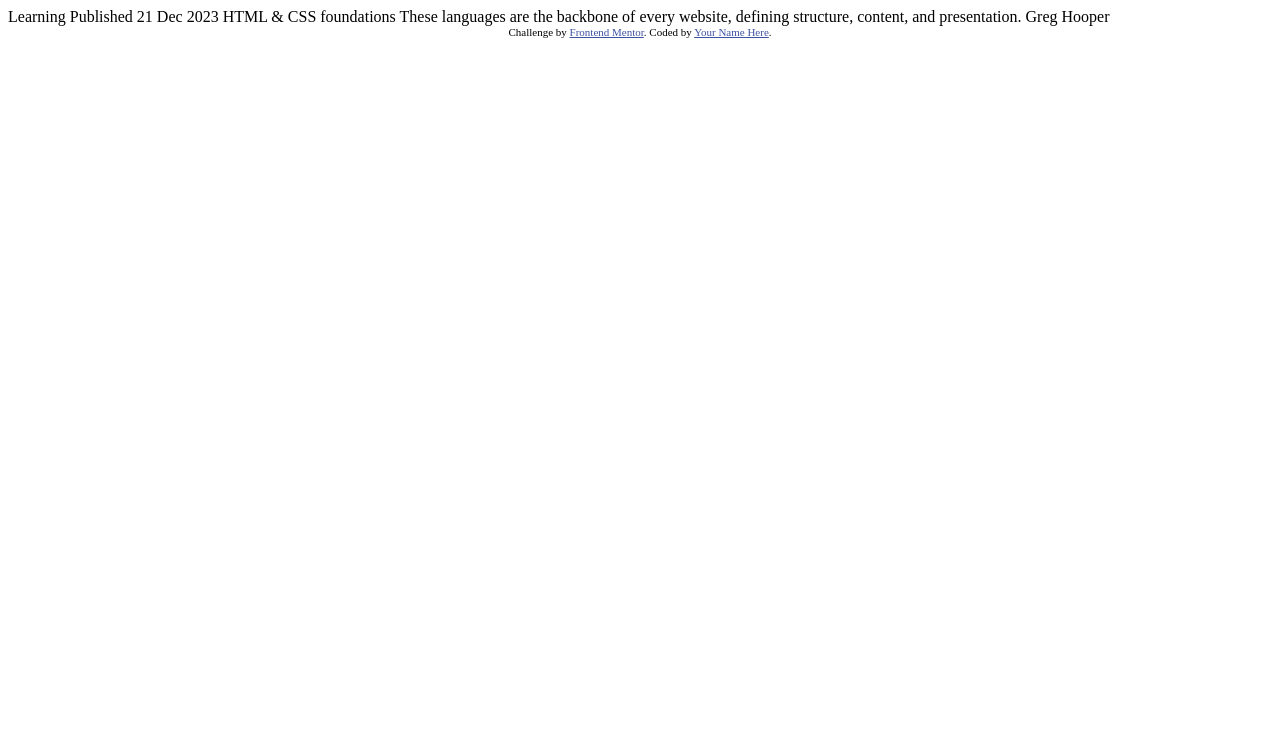
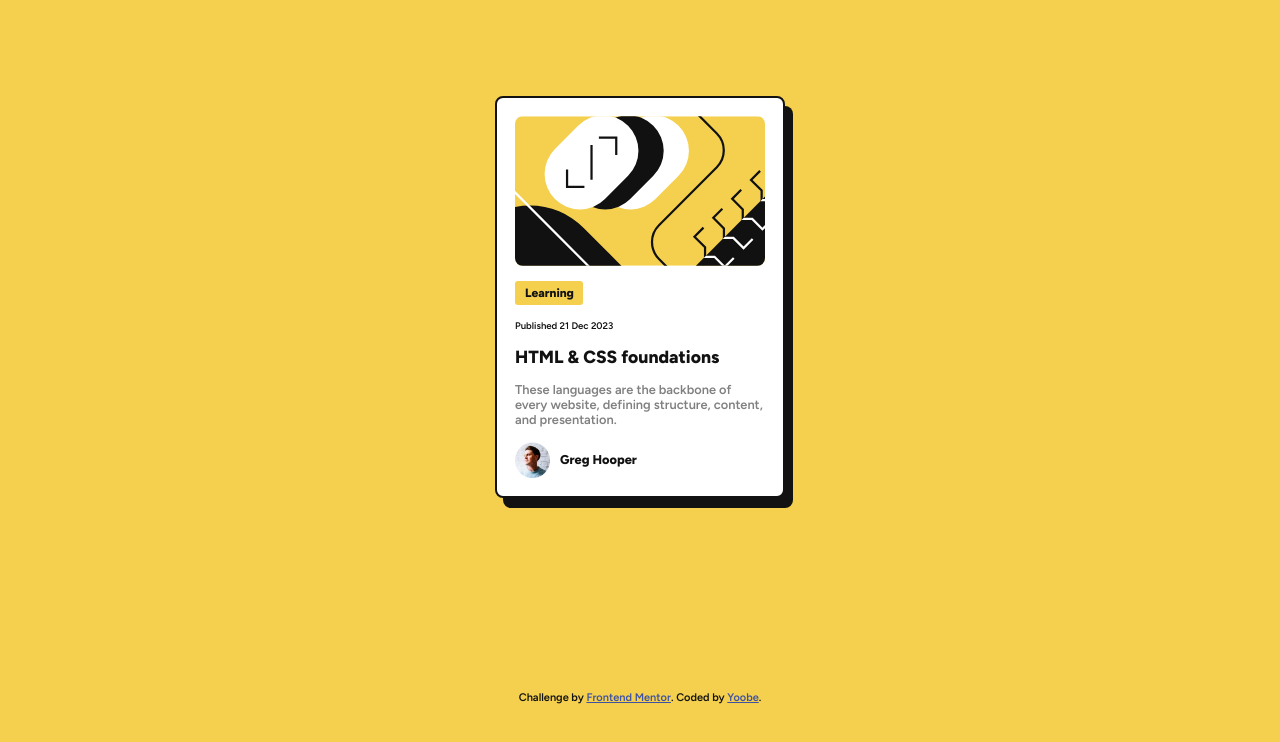
Before and after one commit to yoobezxc/blog-preview-card-main-FEM, a plain HTML site: page index.html in a window 1280 px wide. Drawn offline with Linux system fonts and the light colour scheme.

Commit message:
fix: finished all design

```diff
--- a/index.html
+++ b/index.html
@@ -1,34 +1,56 @@
 <!DOCTYPE html>
 <html lang="en">
   <head>
-  <meta charset="UTF-8">
-  <meta name="viewport" content="width=device-width, initial-scale=1.0"> <!-- displays site properly based on user's device -->
+    <meta charset="UTF-8" />
+    <meta name="viewport" content="width=device-width, initial-scale=1.0" />
 
-  <link rel="icon" type="image/png" sizes="32x32" href="./assets/images/favicon-32x32.png">
+    <link
+      rel="icon"
+      type="image/png"
+      sizes="32x32"
+      href="./assets/images/favicon-32x32.png"
+    />
 
     <title>Frontend Mentor | Blog preview card</title>
 
-  <!-- Feel free to remove these styles or customise in your own stylesheet 👍 -->
-  <style>
-    .attribution { font-size: 11px; text-align: center; }
-    .attribution a { color: hsl(228, 45%, 44%); }
-  </style>
+    <link rel="stylesheet" href="style.css" />
+
+    <link rel="preconnect" href="https://fonts.googleapis.com" />
+    <link rel="preconnect" href="https://fonts.gstatic.com" crossorigin />
+    <link
+      href="https://fonts.googleapis.com/css2?family=Figtree:wght@600;800&display=swap"
+      rel="stylesheet"
+    />
   </head>
   <body>
-
-  Learning
-
-  Published 21 Dec 2023
-
-  HTML & CSS foundations
-
-  These languages are the backbone of every website, defining structure, content, and presentation.
-
-  Greg Hooper
+    <div class="card">
+      <img
+        class="card-picture"
+        src="assets/images/illustration-article.svg"
+        alt="pics"
+      />
+      <h3 class="card-learn">Learning</h3>
+      <h3 class="card-date">Published 21 Dec 2023</h3>
+      <h2 class="card-title">HTML & CSS foundations</h2>
+      <p class="card-text">
+        These languages are the backbone of every website, defining structure,
+        content, and presentation.
+      </p>
+      <div class="card-profileWrap">
+        <img
+          class="profileWrap-picture"
+          src="assets/images/image-avatar.webp"
+          alt="avatar"
+        />
+        <span class="profileWrap-name">Greg Hooper</span>
+      </div>
+    </div>
 
     <div class="attribution">
-    Challenge by <a href="https://www.frontendmentor.io?ref=challenge" target="_blank">Frontend Mentor</a>.
-    Coded by <a href="#">Your Name Here</a>.
+      Challenge by
+      <a href="https://www.frontendmentor.io?ref=challenge" target="_blank"
+        >Frontend Mentor</a
+      >. Coded by <a href="https://github.com/yoobezxc" target="_blank">Yoobe</a>.
     </div>
   </body>
 </html>
--- /dev/null
+++ b/style.css
@@ -0,0 +1,93 @@
+:root {
+  --yellow: hsl(47, 88%, 63%);
+  --White: hsl(0, 0%, 100%);
+  --Grey: hsl(0, 0%, 50%);
+  --Black: hsl(0, 0%, 7%);
+}
+
+* {
+  box-sizing: border-box;
+  margin: 0;
+  padding: 0;
+}
+
+body {
+  font-family: "Figtree", sans-serif;
+  background-color: var(--yellow);
+  min-height: 100vh;
+  display: grid;
+  place-items: center;
+  color: var(--Black);
+}
+
+.card {
+  width: 290px;
+  background-color: var(--White);
+  border-radius: 8px;
+  padding: 18px;
+  display: flex;
+  flex-direction: column;
+  justify-content: center;
+  align-items: flex-start;
+  gap: 15px;
+  border: 2px solid var(--Black);
+  box-shadow: 8px 10px 0 var(--Black);
+}
+
+.card-picture {
+  width: 250px;
+  border-radius: 8px;
+  margin: auto;
+}
+
+.card-learn {
+  font-size: 0.75rem;
+  width: 68px;
+  border-radius: 3px;
+  padding: 5px 10px;
+  background-color: var(--yellow);
+}
+
+.card-date {
+  font-size: 0.6rem;
+  font-weight: 600;
+}
+
+.card-title {
+  font-size: 1.1rem;
+  cursor: pointer;
+  transition: all 0.2s;
+}
+
+.card-title:hover {
+  color: var(--yellow);
+}
+
+.card-text {
+  font-size: 0.8rem;
+  color: var(--Grey);
+}
+
+.card-profileWrap {
+  display: flex;
+  justify-content: flex-start;
+  align-items: center;
+  gap: 10px;
+}
+
+.profileWrap-picture {
+  width: 35px;
+}
+
+.profileWrap-name {
+  font-size: 0.8rem;
+  font-weight: 800;
+}
+
+.attribution {
+  font-size: 11px;
+  text-align: center;
+}
+.attribution a {
+  color: hsl(228, 45%, 44%);
+}
```
Lines whose indentation alone changed are shown as unchanged.
